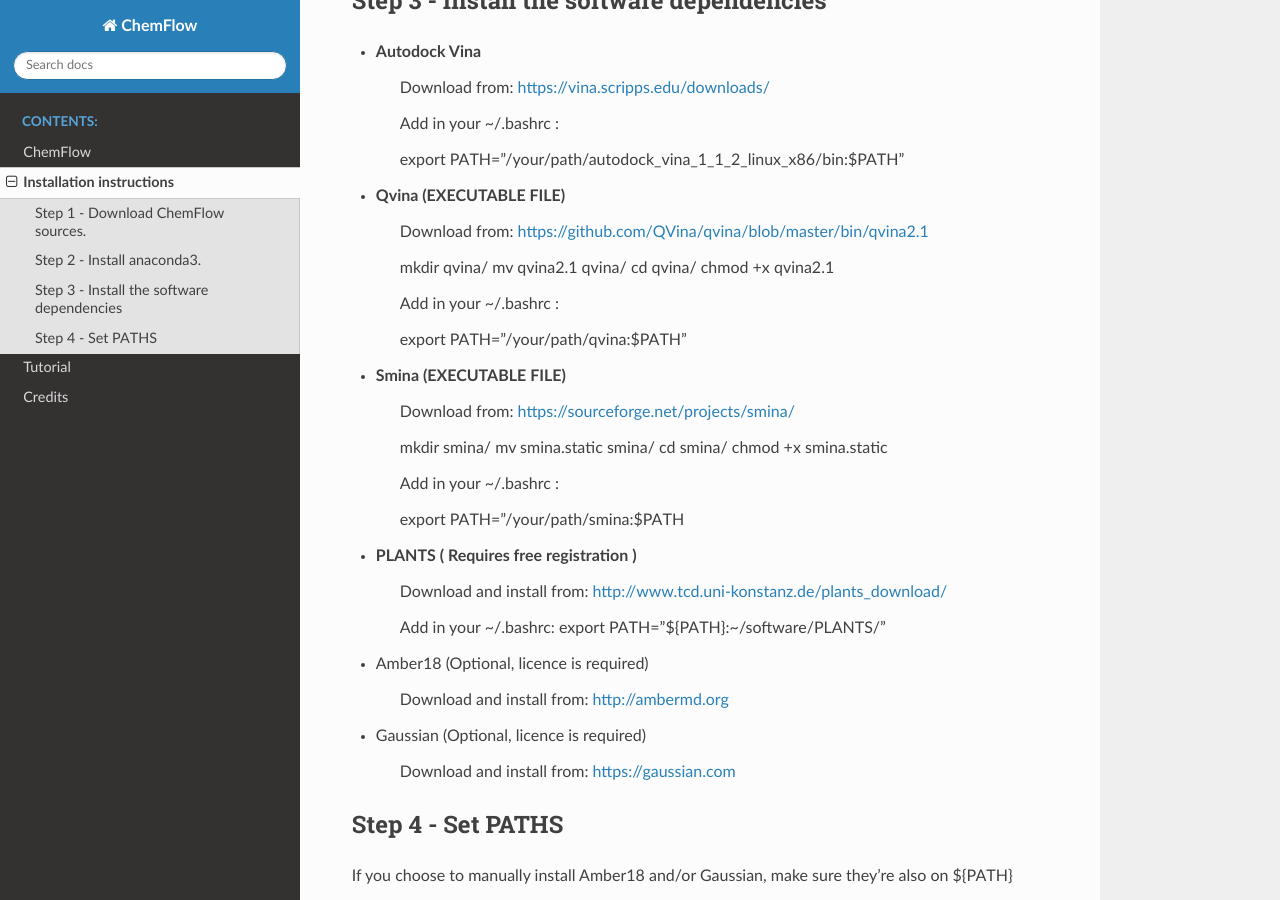
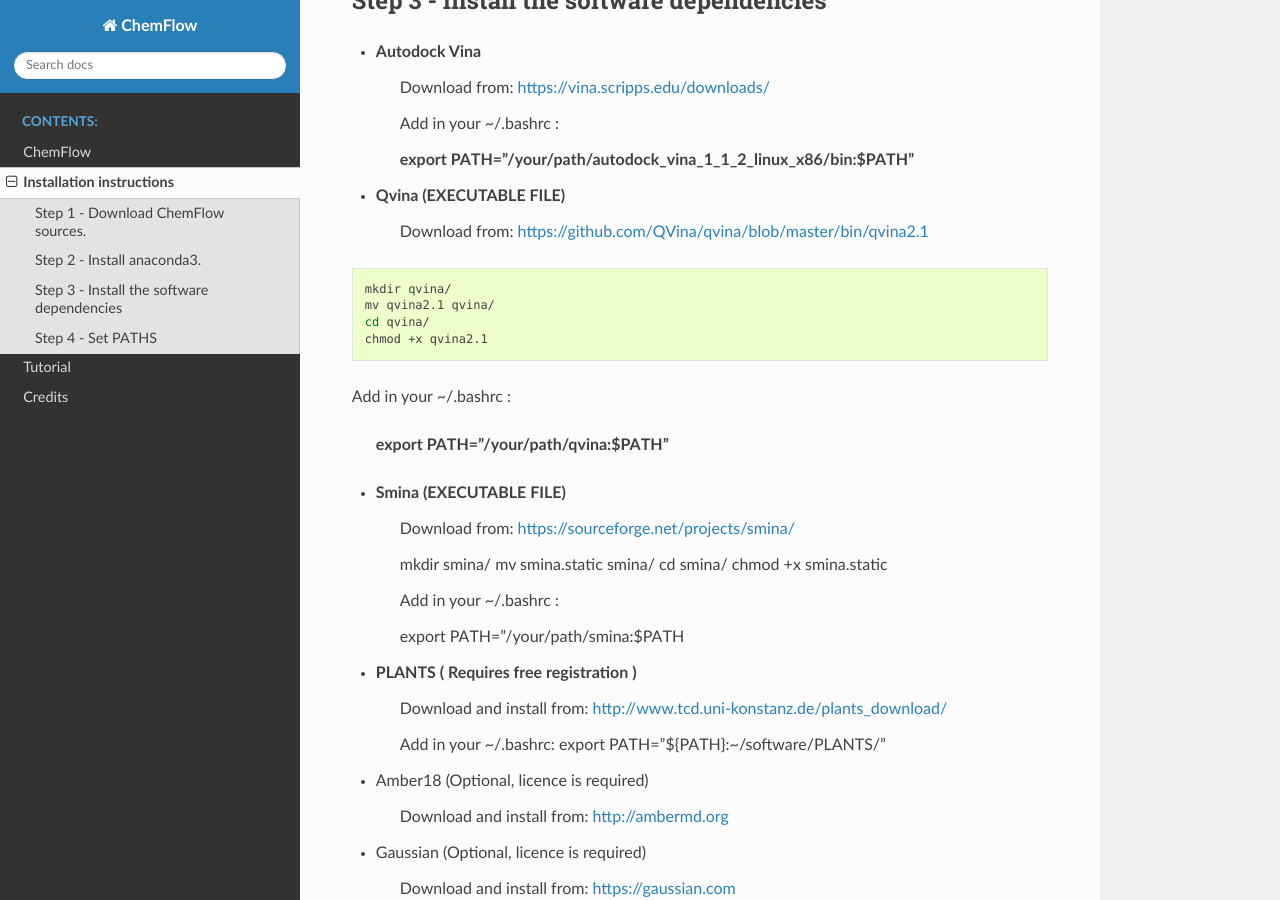
Before and after one commit to IFMlab/ChemFlow, a Sphinx documentation site: the page built from docs/installation.rst, in a window 1280 px wide and 900 px high, scrolled down 1101 px. Built offline with Sphinx 7.4.7 and the Read the Docs theme 2.0.0, drawn with Linux system fonts in a browser that asks for light colours.

Commit message:
Update installation.rst

```diff
--- a/docs/installation.rst
+++ b/docs/installation.rst
@@ -54,19 +54,22 @@ Step 3 - Install the software dependencies
 
     Add in your ~/.bashrc :
 
-    export PATH="/your/path/autodock_vina_1_1_2_linux_x86/bin:$PATH"
+    **export PATH="/your/path/autodock_vina_1_1_2_linux_x86/bin:$PATH"**
 
 * Qvina (EXECUTABLE FILE)
     Download from: https://github.com/QVina/qvina/blob/master/bin/qvina2.1
+
+.. code-block:: bash
+
 
     mkdir qvina/
     mv qvina2.1 qvina/
     cd qvina/
     chmod +x qvina2.1
 
-    Add in your ~/.bashrc :
+Add in your ~/.bashrc :
 
-    export PATH="/your/path/qvina:$PATH"
+    **export PATH="/your/path/qvina:$PATH"**
 
 * Smina (EXECUTABLE FILE)
     Download from:  https://sourceforge.net/projects/smina/
```
